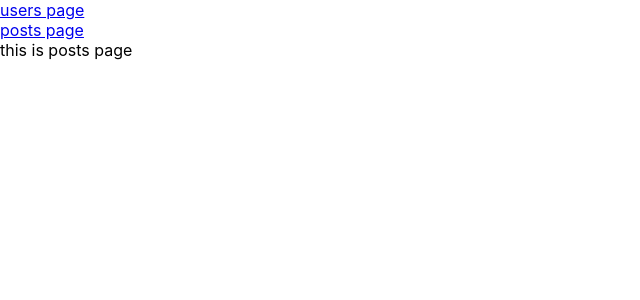
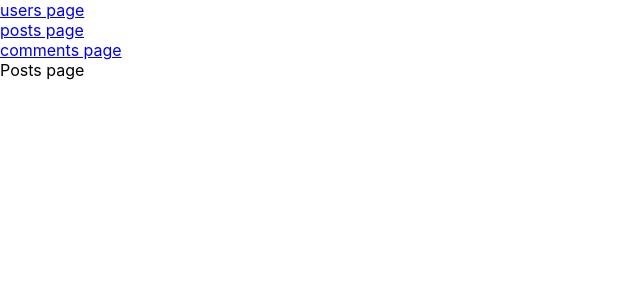
Before and after one commit to ElenaYakub/new, a React (Create React App) app: page /posts in a window 1280 px wide. Shown: the top 300 px of the page, without its empty margins (0-640 px from the left). Built offline with nearby package versions, Linux system fonts and the light colour scheme.

Commit message:
three variable Route

```diff
--- a/src/App.js
+++ b/src/App.js
@@ -1,4 +1,7 @@
 import {BrowserRouter as Router, Route, Link} from "react-router-dom";
+import Users from "./components/users/Users";
+import Posts from "./components/posts/Posts";
+import Comments from "./components/comments/Comments";
 
 export default function App(){
 return(
@@ -7,14 +10,16 @@ return(
 <div>
     <div><Link to="/users">users page</Link></div>
     <div><Link to="/posts">posts page</Link></div>
+    <div><Link to="/comments">comments page</Link></div>
 
     <Route path={'/users'} render={() => {
-        return <div>this is users page</div>;
+        return <Users/>;
     }}/>
 
-    <Route path={'/posts'} render={() => {
-        return <div>this is posts page</div>;
-    }}/>
+    <Route path={'/posts'} component={Posts}/>
+    <Route path={'/comments'}>
+        <Comments/>
+    </Route>
 
 </div>
     </Router>
--- /dev/null
+++ b/src/components/comments/Comments.js
@@ -0,0 +1,6 @@
+export default function Comments(){
+return(
+<div>Comments page
+</div>
+);
+}
--- /dev/null
+++ b/src/components/posts/Posts.js
@@ -0,0 +1,6 @@
+export default function Posts(){
+return(
+<div>Posts page
+</div>
+);
+}
--- /dev/null
+++ b/src/components/users/Users.js
@@ -0,0 +1,6 @@
+export default function Users(){
+return(
+<div>Users page
+</div>
+);
+}
```
